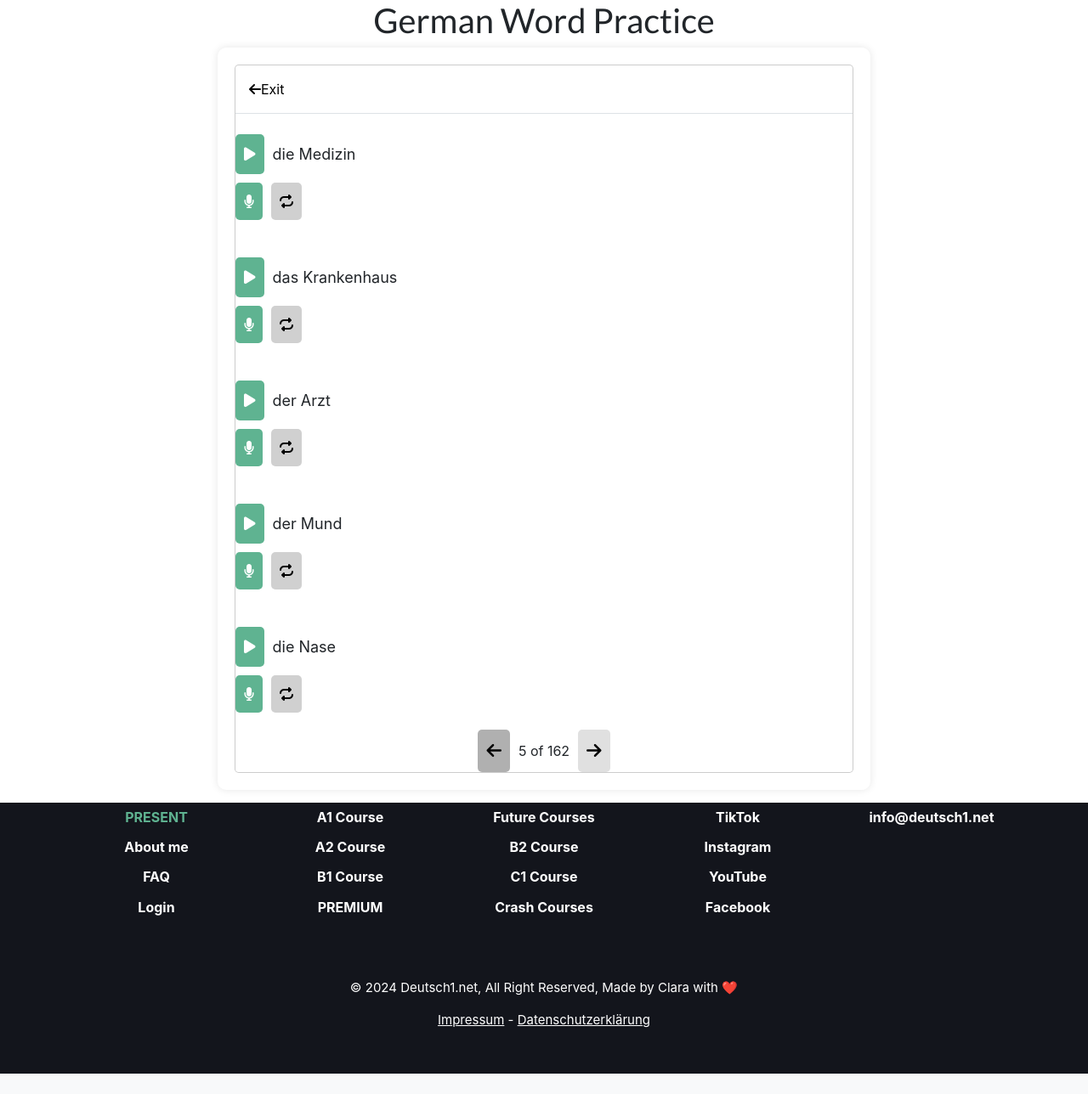
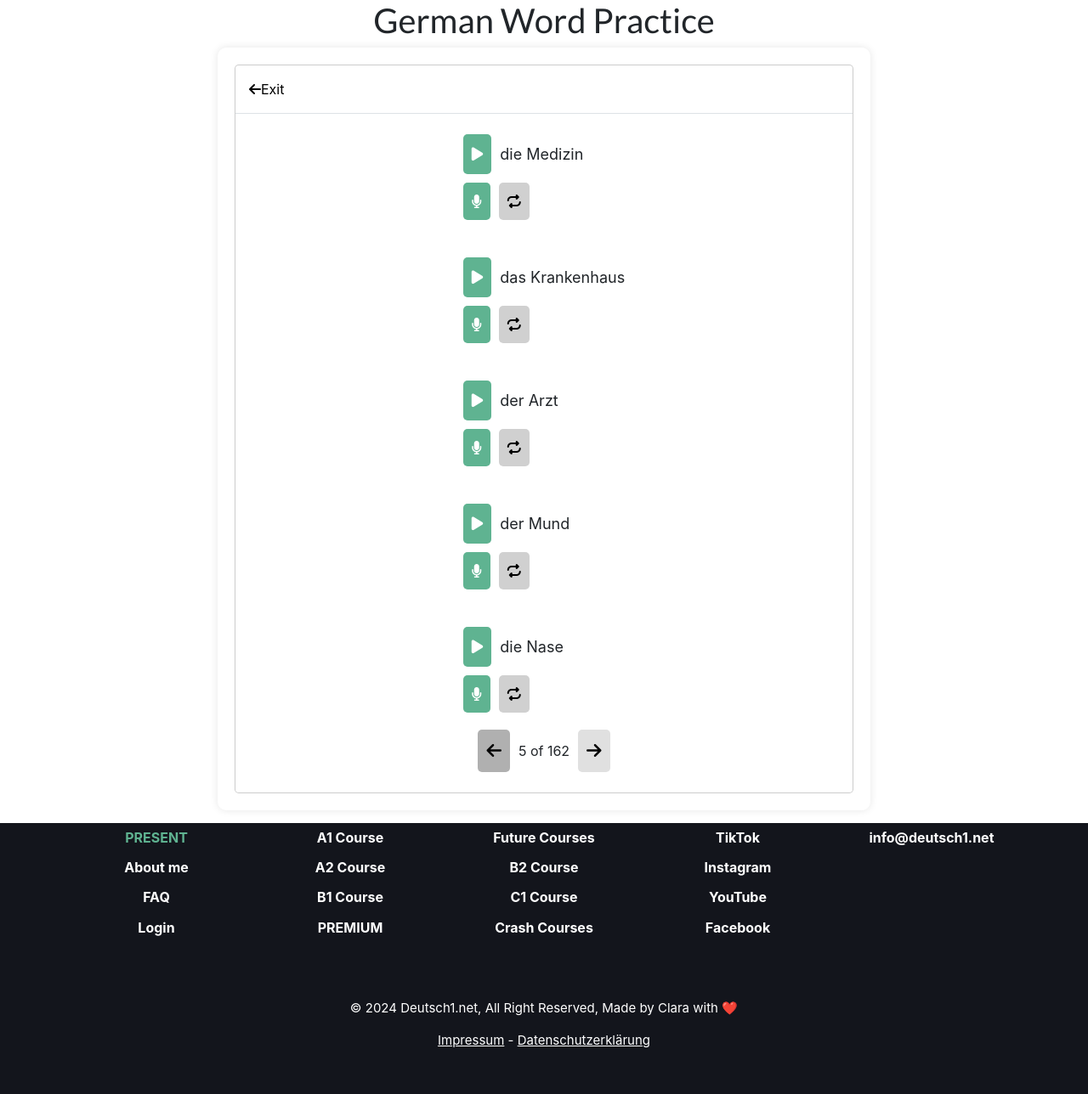
Before and after one commit to tejas-shanthraj/deutsch1, a Django app: page /quickpractice/words/ in a window 1280 px wide. Shown: the part 61-1349 px from the top of the page at 85% size. Before the commit the page ends 1325 px from the top, so only its background shows below. Run offline with Django 3.2, Linux system fonts and the light colour scheme; data comes from the database, SQL or seed files in the repository; some libraries are stand-ins or nearby versions.

Commit message:
Fixing UI for Quick practice and Voice Assistant

```diff
--- a/quickpractice/templates/sentence.html
+++ b/quickpractice/templates/sentence.html
@@ -10,8 +10,8 @@ Online Deutsch lernen - Practice German Sentences on the go!!!.
 {% endblock %}
 
 {% block css_files %}
+<link rel="stylesheet" href={% static 'css/quickpractice.css' %}>
 <link rel="stylesheet" href="https://cdn.datatables.net/1.13.7/css/jquery.dataTables.css">
-<link rel="stylesheet" href="{% static 'css/quickpractice.css' %}">
 {% endblock %}
 
 {% block js_files_head %}
@@ -32,7 +32,7 @@ Online Deutsch lernen - Practice German Sentences on the go!!!.
                 <div class="modal-header">
                     <a href="/" class="exit-link"><i class="fa-solid fa-arrow-left"></i> Exit</a>
                 </div>
-                <div id="modal-body">
+                <div id="modal-body" style="margin: auto;">
                     <div id="messages">
                         <div id="anchor"></div>
                     </div>
@@ -41,7 +41,7 @@ Online Deutsch lernen - Practice German Sentences on the go!!!.
                         <button id="prev-btn" class="pagination-btn" disabled><i class="fa-solid fa-arrow-left"></i></button>
                         <span id="page-info"></span>
                         <button id="next-btn" class="pagination-btn" disabled><i class="fa-solid fa-arrow-right"></i></button>
-                    </div>
+                    </div><br />
                 </div>
             </div>
         </div>
--- a/quickpractice/templates/word.html
+++ b/quickpractice/templates/word.html
@@ -10,8 +10,8 @@ Online Deutsch lernen ✓ über 250 Lektionen ✓ PDF-Arbeitsblättern ✓ Allta
 {% endblock %}
 
 {% block css_files %}
+<link rel="stylesheet" href="{% static 'css/quickpractice.css' %}">
 <link rel="stylesheet" href="https://cdn.datatables.net/1.13.7/css/jquery.dataTables.css">
-<link rel="stylesheet" href="{% static 'css/quickpractice.css' %}">
 {% endblock %}
 
 {% block js_files_head %}
@@ -32,7 +32,7 @@ Online Deutsch lernen ✓ über 250 Lektionen ✓ PDF-Arbeitsblättern ✓ Allta
                 <div class="modal-header">
                     <a href="/" class="exit-link"><i class="fa-solid fa-arrow-left"></i>Exit</a>
                 </div>
-                <div id="modal-body">
+                <div id="modal-body" style="margin: auto;">
                     <div id="messages">
                         <div id="anchor"></div>
                     </div>
@@ -41,7 +41,7 @@ Online Deutsch lernen ✓ über 250 Lektionen ✓ PDF-Arbeitsblättern ✓ Allta
                         <button id="prev-btn" class="pagination-btn" disabled><i class="fa-solid fa-arrow-left"></i></button>
                         <span id="page-info"></span>
                         <button id="next-btn" class="pagination-btn" disabled><i class="fa-solid fa-arrow-right"></i></button>
-                    </div>
+                    </div><br />
                 </div>
             </div>
         </div>
--- a/voiceassistant/templates/index.html
+++ b/voiceassistant/templates/index.html
@@ -22,7 +22,7 @@
     <div id="speaking_body">
         <div id="modal" class="modal" style="display: block;">
             <div class="modal-content">
-                <div id="modal-body">
+                <div id="modal-body" style="padding: 1em;">
                     <div id="messages">
                         <div id="anchor">
                             <label for="scenario">Choose the scenario:</label>
```
Also changed, not shown: 1 other file.
